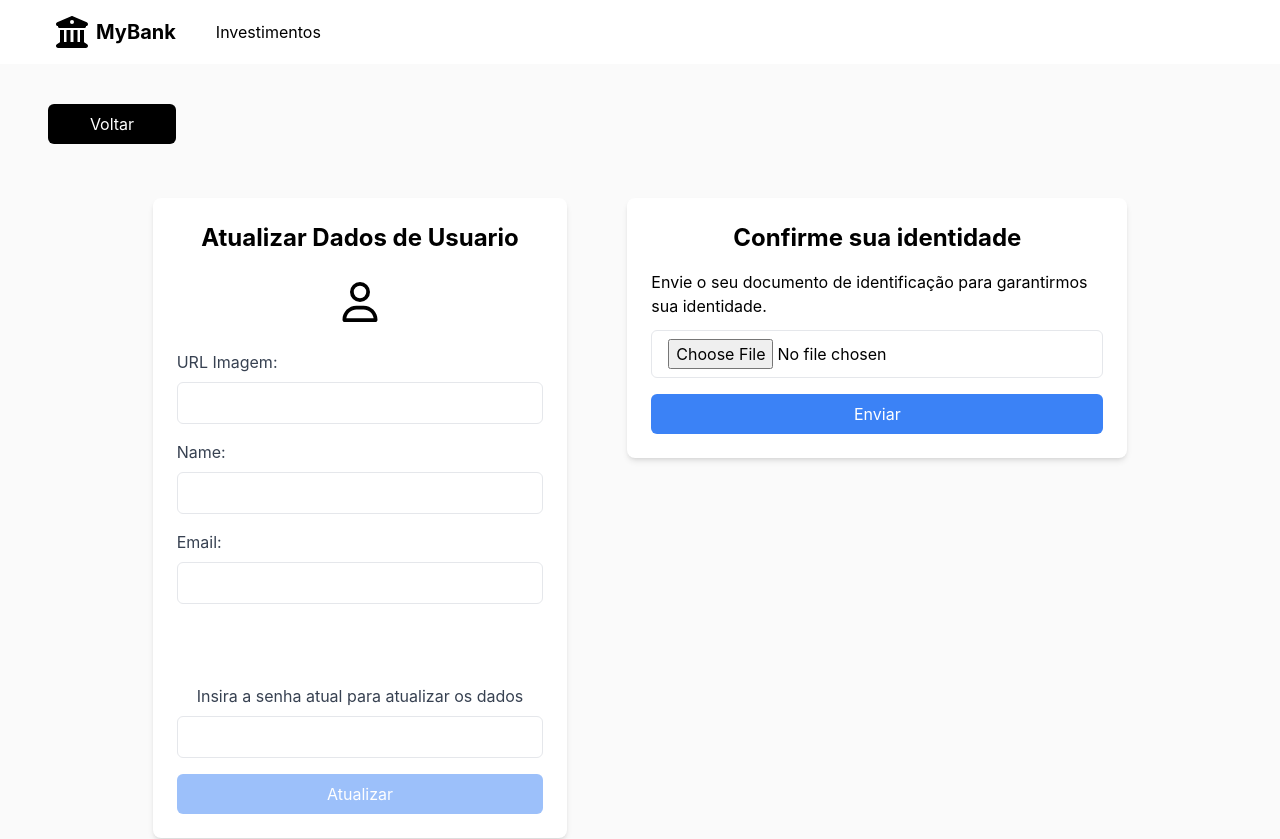
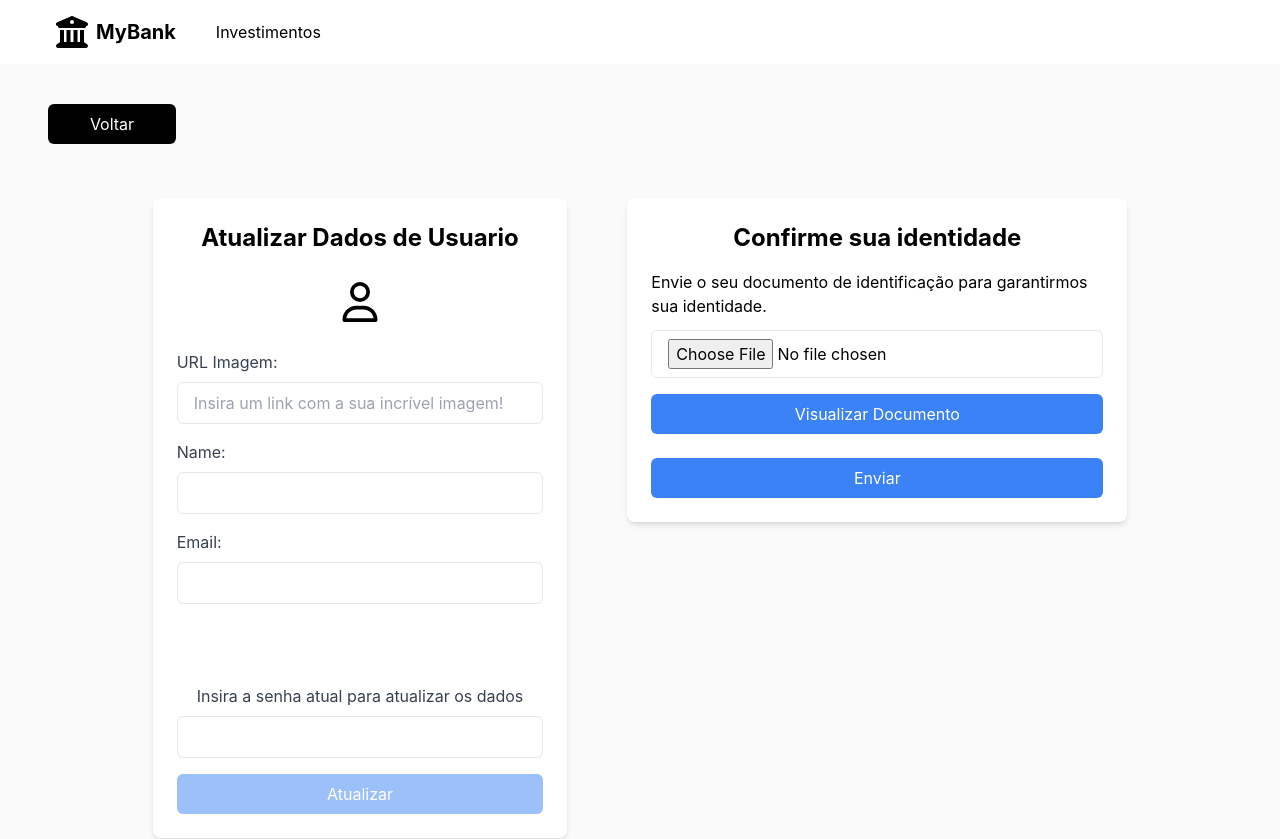
Before and after one commit to tcc-lucas-dafne/tcc-bank, a React (Create React App) app: page /user in a window 1280 px wide. Shown: the top 839 px of the page. Built offline with nearby package versions, Linux system fonts and the light colour scheme; no server answers.

Commit message:
feat: upload document

```diff
--- a/package.json
+++ b/package.json
@@ -24,6 +24,7 @@
     "axios": "^1.6.8",
     "date-fns": "^3.6.0",
     "dotenv": "^16.4.5",
+    "file-saver": "^2.0.5",
     "octokit": "^4.0.2",
     "react": "^18.2.0",
     "react-currency-input-field": "^3.8.0",
@@ -60,6 +61,7 @@
     ]
   },
   "devDependencies": {
+    "@types/file-saver": "^2.0.7",
     "tailwindcss": "^3.4.3"
   }
 }
--- a/src/pages/UserUpdate/index.tsx
+++ b/src/pages/UserUpdate/index.tsx
@@ -5,15 +5,17 @@ import { FontAwesomeIcon } from "@fortawesome/react-fontawesome";
 import { faUser } from "@fortawesome/free-regular-svg-icons"
 import { toast } from "react-toastify";
 import { useNavigate } from 'react-router-dom';
+import { saveAs } from 'file-saver';
 
 const UserUpdate = () => {
-  const [file, setFile] = useState<File | null>(null);
   const { user } = useAppContext()
   const navigate = useNavigate();
 
-  const redirectToHome = () => {
-    navigate("/");
-  };
+  const [documentFile, setDocumentFile] = useState<File | null>(null);
+
+  const [isUserDataValid, setIsUserDataValid] = useState<boolean>(false);
+  const [isPasswordDataValid, setIsPasswordDataValid] = useState<boolean>(false);
+  const [fileContent, setFileContent] = useState('');
 
   const [userData, setUserData] = useState({
     imageUrl: '',
@@ -28,18 +30,7 @@ const UserUpdate = () => {
     confirmNewPassword: '',
   });
 
-  const [isUserDataValid, setIsUserDataValid] = useState<boolean>(false);
-  const [isPasswordDataValid, setIsPasswordDataValid] = useState<boolean>(false);
-
-  useEffect(() => {
-    const isUserDataFilled = userData.name && userData.email && userData.password;
-    setIsUserDataValid(!!isUserDataFilled);
-  }, [userData]);
-
-  useEffect(() => {
-    const isPasswordDataFilled = passwordData.currentPassword && passwordData.newPassword && passwordData.confirmNewPassword;
-    setIsPasswordDataValid(!!isPasswordDataFilled && (passwordData.newPassword === passwordData.confirmNewPassword));
-  }, [passwordData]);
+  const redirectToHome = () => navigate("/");
 
   const handleUserDataChange = (event: React.ChangeEvent<HTMLInputElement>) => {
     const { name, value } = event.target;
@@ -75,28 +66,51 @@ const UserUpdate = () => {
     // TODO: Atualização de senha
   };
 
-  const handleFileChange = (event: ChangeEvent<HTMLInputElement>) => {
-    if (event.target.files) {
-      setFile(event.target.files[0]);
+  const handleDocumentSubmit = async (event: any) => {
+    event.preventDefault();
+
+    if (!documentFile) return;
+
+    const formData = new FormData();
+    formData.append('file', documentFile);
+
+    try {
+      await UserService.uploadDocument(formData);
+      toast.success("Documento enviado com sucesso!");
+    } catch (error) {
+      toast.error("Erro ao enviar documento!");
     }
   };
 
-  const handleSubmit = async (event: FormEvent<HTMLFormElement>) => {
-    event.preventDefault();
-    if (!file) {
-      alert('Please select a file first!');
-      return;
-    }
-
-    const formData = new FormData();
-    formData.append('document', file);
-
-    try {
-      await UserService.uploadDocument(formData)
-    } catch (error) {
-      alert('Error uploading file');
+  const handleDocumentFileChange = (event: React.ChangeEvent<HTMLInputElement>) => {
+    const file = event.target.files?.[0];
+    if (file) {
+      setDocumentFile(file);
     }
   };
+
+  const handleViewDocument = async () => {
+    try {
+      if (!user?.account_id) return;
+
+      const fileName = `user_${user.account_id}_document.pdf`;
+      const response = await UserService.getUserDocument(fileName);
+      saveAs(response.data, 'document.pdf');
+    } catch (error) {
+      console.error('Error viewing document:', error);
+      toast.error("Nenhum documento encontrado");
+    }
+  };
+
+  useEffect(() => {
+    const isUserDataFilled = userData.name && userData.email && userData.password;
+    setIsUserDataValid(!!isUserDataFilled);
+  }, [userData]);
+
+  useEffect(() => {
+    const isPasswordDataFilled = passwordData.currentPassword && passwordData.newPassword && passwordData.confirmNewPassword;
+    setIsPasswordDataValid(!!isPasswordDataFilled && (passwordData.newPassword === passwordData.confirmNewPassword));
+  }, [passwordData]);
 
   return (
     <div className="bg-neutral-50 overflow-y-auto">
@@ -120,6 +134,7 @@ const UserUpdate = () => {
                 type="url"
                 id="image-url"
                 name="imageUrl"
+                placeholder="Insira um link com a sua incrível imagem!"
                 value={userData.imageUrl}
                 onChange={handleUserDataChange}
                 className="w-full px-4 py-2 border rounded-md focus:outline-none focus:ring-2 focus:ring-blue-500"
@@ -216,14 +231,28 @@ const UserUpdate = () => {
         </div>
 
         <div className="max-w-lg mt-10">
-          <form onSubmit={handleSubmit} className="md: bg-white shadow-md rounded-lg p-6 sm: m-1.5">
+          <form onSubmit={handleDocumentSubmit} className="md: bg-white shadow-md rounded-lg p-6 sm: m-1.5">
             <h1 className="text-2xl font-bold mb-4">Confirme sua identidade</h1>
             <p className="text-left pb-3">Envie o seu documento de identificação para garantirmos sua identidade.</p>
             <input
               type="file"
-              onChange={handleFileChange}
+              onChange={handleDocumentFileChange}
               className="w-full px-4 py-2 mb-4 border rounded-md focus:outline-none focus:ring-2 focus:ring-blue-500"
             />
+            <button
+              onClick={handleViewDocument}
+              className="w-full px-4 py-2 bg-blue-500 text-white rounded-md"
+            >
+              Visualizar Documento
+            </button>
+            <div className="mt-6">
+              {fileContent && (
+                <div className="mt-4 bg-gray-100 p-4 rounded-md">
+                  <h2 className="text-xl font-bold mb-2">File Content:</h2>
+                  <pre className="whitespace-pre-wrap">{fileContent}</pre>
+                </div>
+              )}
+            </div>
             <button
               type="submit"
               className="w-full px-4 py-2 bg-blue-500 text-white rounded-md"
--- a/src/services/account.ts
+++ b/src/services/account.ts
@@ -40,9 +40,31 @@ function uploadUserImage(data: UploadUserImage) {
   }
 }
 
+function getUserDocument(fileName: string) {
+  try {
+    return API.get(
+      "/upload/document",
+      {
+        responseType: 'blob',
+        params: { fileName }
+      })
+  } catch (err) {
+    console.error("getUserDocument: ", err);
+    throw err;
+  }
+}
+
 function uploadDocument(formData: any) {
   try {
-    return API.post("/upload-document", formData)
+    return API.post(
+      "/upload/document",
+      formData,
+      {
+        headers: {
+          'Content-Type': 'multipart/form-data',
+        },
+      }
+    )
   } catch (err) {
     console.error("uploadDocument: ", err);
     throw err;
@@ -55,6 +77,7 @@ const UserService = {
   createUser,
   uploadDocument,
   uploadUserImage,
+  getUserDocument
 }
 
 export default UserService;
--- a/src/types.d.ts
+++ b/src/types.d.ts
@@ -15,6 +15,7 @@ type AccountDetail = {
 }
 
 type Account = {
+  account_id: number;
   name: string;
   email: string;
   image?: string;
```
Also changed, not shown: 1 other file (tests, documents, lock files or other folders).
